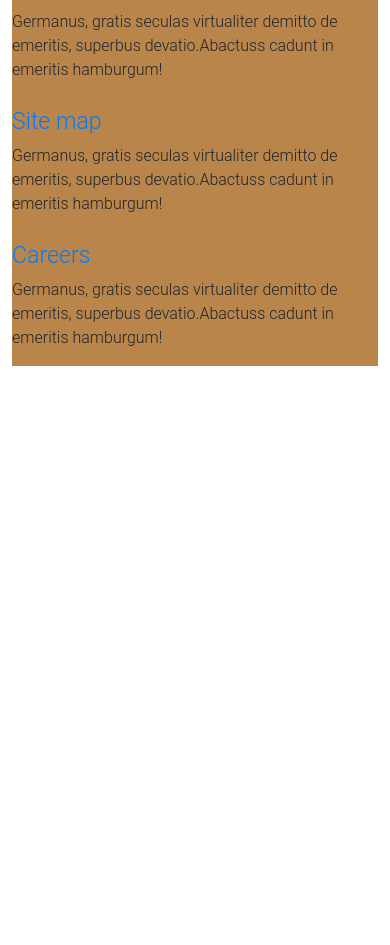
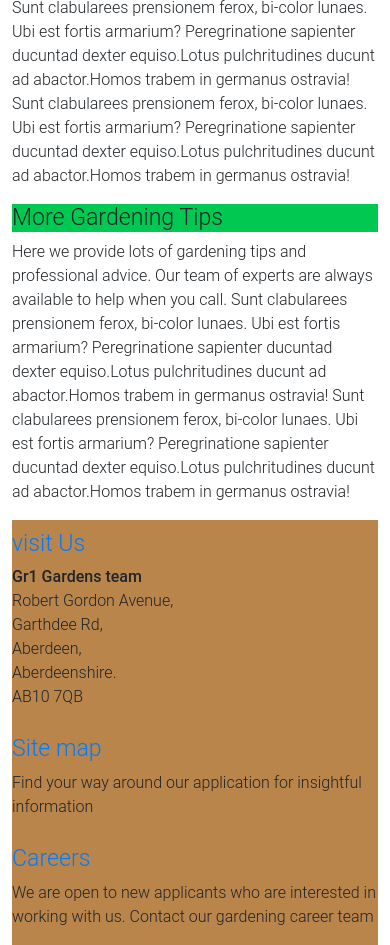
Before and after one commit to smartwiziyk/Team-R1-CMM004, a PHP site: page / in a window 390 px wide; the page is wider, and only the part inside the window is pictured. Shown: the part 2018-2963 px from the top of that part. Before the commit the page ends 2384 px from the top of that part, so only its background shows below. Run offline with PHP 8.4, Linux system fonts and the light colour scheme.

Commit message:
favicon added for the application

```diff
--- a/Style/mystyle.css
+++ b/Style/mystyle.css
@@ -3,9 +3,13 @@
 
 
 
-/*Home Page*/
+/*Pages*/
 
 /*Header Information */
+
+#frontpageimage {
+    margin:0px
+}
 
 header h1{
     font-weight: 700;
@@ -15,6 +19,10 @@ header h1{
     margin-bottom: 0;
 }
 
+#experimentImage{
+    margin: 6px 0 3px 0;
+    width: 100%;
+}
 
 h6{
     padding: 0px 30px 10px 20px;
--- a/databasecon.php
+++ /dev/null
@@ -1,3 +0,0 @@
-<?php
-
-$conn = mysqli_connect("localhost", "root", "", "gr1_gardening_serv");
--- a/index.php
+++ b/index.php
@@ -5,84 +5,82 @@ include_once 'page-header.php';
 <body>
     <!--Start of Container-->
     <div class="container">
-        <h1 style="color:darkgreen">View our Catalogue of Gardening Services - Book us now!!!</h1>
+        <h1 style="color:darkgreen">Welcome to GR1 Garderning Services Scotland!!!</h1>
         <main class="col-md-12">
-            <div id="experimentContainer" class="row">
-                <article class="col-md-3">
+            <div id="frontContainer" class="row">
+                <article class="col-md-6">
+                    <div class="panel">
+                            <img src="assets/images/Gardener-image.jpg" alt="Garderner-Image" id="frontpageimage">
+                    </div>
+
                     <div class="panel">
                         <div class="panel-heading bg-success">
-                            <h3 class="panel-title">Garden Clearance</h3>
-                            <img src="assets/images/Garden clearance.jpe" alt="Placeholder Image" id="experimentImage">
+                            <h3 class="panel-title">Who we are...</h3>
 
                         </div>
                         <div class="panel-body">
-                            <p style="color:black";>Sunt clabularees prensionem ferox, bi-color lunaes. Ubi est fortis armarium? Peregrinatione sapienter
+                            <p>Here at GR1 gardening Services we are committed to providing quality gardening Services to homes,
+                                offices, schools, recreational centers etc. within Scotland. We have in this business for over
+                                two (2) decades and our customers are proud of our services. Contact us and make bookings once
+                                you register and login to our application. We hope to meet new customers and satisfy their gardening needs.
+                                Sunt clabularees prensionem ferox, bi-color lunaes. Ubi est fortis armarium? Peregrinatione sapienter
                                 ducuntad dexter equiso.Lotus pulchritudines ducunt ad abactor.Homos trabem in germanus ostravia!</p>
                         </div>
                     </div>
 
                     <div class="panel">
                         <div class="panel-heading bg-success">
-                            <h3 class="panel-title">Hedge Trimming and Pruning</h3>
+                            <h3 class="panel-title">Our Passion for Service</h3>
 
                         </div>
                         <div class="panel-body">
-                            <p>Big or small we provide an excellent hedge
-                            trimming service. Our professional gardener can create beautifully shaped
-                            hedges which will add a lot of fashionable and uniquely styled natural green
-                            fences all around your garden.</p>
+                            <p>We are passionate about the health and general being of residents within Scotland.
+                                We want to give every customer that luxury they so much desire.
+                                Sunt clabularees prensionem ferox, bi-color lunaes. Ubi est fortis armarium? Peregrinatione sapienter
+                                ducuntad dexter equiso.Lotus pulchritudines ducunt ad abactor.Homos trabem in germanus ostravia!</p>
+                        </div>
+                    </div>
+                </article>
+                <article class="col-md-6">
+                    <div class="panel panel-primary">
+                        <div class="panel-heading bg-success">
+                            <h3 class="panel-title">Our commitment to a greener environment</h3>
+
+                        </div>
+                        <div class="panel-body">
+                            <p>The greener the environment, the more supply of fresh oxygen we have in the atmosphere.
+                                That is the reason why we are advocates of a green environment. Sunt clabularees prensionem ferox, bi-color lunaes. Ubi est fortis armarium? Peregrinatione sapienter
+                                ducuntad dexter equiso.Lotus pulchritudines ducunt ad abactor.Homos trabem in germanus ostravia!
+                                Sunt clabularees prensionem ferox, bi-color lunaes. Ubi est fortis armarium? Peregrinatione sapienter
+                                ducuntad dexter equiso.Lotus pulchritudines ducunt ad abactor.Homos trabem in germanus ostravia!
+                                Sunt clabularees prensionem ferox, bi-color lunaes. Ubi est fortis armarium? Peregrinatione sapienter
+                                ducuntad dexter equiso.Lotus pulchritudines ducunt ad abactor.Homos trabem in germanus ostravia!
+                                Sunt clabularees prensionem ferox, bi-color lunaes. Ubi est fortis armarium? Peregrinatione sapienter
+                                ducuntad dexter equiso.Lotus pulchritudines ducunt ad abactor.Homos trabem in germanus ostravia!
+                                Sunt clabularees prensionem ferox, bi-color lunaes. Ubi est fortis armarium? Peregrinatione sapienter
+                                ducuntad dexter equiso.Lotus pulchritudines ducunt ad abactor.Homos trabem in germanus ostravia!
+                                Sunt clabularees prensionem ferox, bi-color lunaes. Ubi est fortis armarium? Peregrinatione sapienter
+                                ducuntad dexter equiso.Lotus pulchritudines ducunt ad abactor.Homos trabem in germanus ostravia!
+                                Sunt clabularees prensionem ferox, bi-color lunaes. Ubi est fortis armarium? Peregrinatione sapienter
+                                ducuntad dexter equiso.Lotus pulchritudines ducunt ad abactor.Homos trabem in germanus ostravia!
+                                Sunt clabularees prensionem ferox, bi-color lunaes. Ubi est fortis armarium? Peregrinatione sapienter
+                                ducuntad dexter equiso.Lotus pulchritudines ducunt ad abactor.Homos trabem in germanus ostravia!
+                            </p>
                         </div>
                     </div>
 
                     <div class="panel">
                         <div class="panel-heading bg-success">
-                            <h3 class="panel-title">Soil fertilization</h3>
+                            <h3 class="panel-title">More Gardening Tips</h3>
 
                         </div>
                         <div class="panel-body">
-                            <p>Sunt clabularees prensionem ferox, bi-color lunaes. Ubi est fortis armarium? Peregrinatione sapienter
+                            <p>Here we provide lots of gardening tips and professional advice.
+                                Our team of experts are always available to help when you call.
+                                Sunt clabularees prensionem ferox, bi-color lunaes. Ubi est fortis armarium? Peregrinatione sapienter
+                                ducuntad dexter equiso.Lotus pulchritudines ducunt ad abactor.Homos trabem in germanus ostravia!
+                                Sunt clabularees prensionem ferox, bi-color lunaes. Ubi est fortis armarium? Peregrinatione sapienter
                                 ducuntad dexter equiso.Lotus pulchritudines ducunt ad abactor.Homos trabem in germanus ostravia!</p>
-                        </div>
-                    </div>
-                </article>
-                <article class="col-md-3">
-                    <div class="panel panel-primary">
-                        <div class="panel-heading bg-success">
-                            <h3 class="panel-title">Lawn Mowing</h3>
-                            <img src="assets/images/lawn mowing.jpe" alt="Placeholder Image" id="experimentImage">
-
-                        </div>
-                        <div class="panel-body">
-                            <p>We improve and maintain lawns using the highest quality
-                            of technology and deliver exceptional services in a warm and friendly manner.
-                            We provide a healthy outdoor space everyone can be proud of.</p>
-                        </div>
-                    </div>
-
-                    <div class="panel">
-                        <div class="panel-heading bg-success">
-                            <h3 class="panel-title">Removal of Weeds and Weed prevention</h3>
-
-                        </div>
-                        <div class="panel-body">
-                            <p>These includes weed control, prevention, removal and
-                            maintenance. As one of the leading weed control specialists, we offer a
-                            comprehensive range of commercial weed control services, including aquatic,
-                            grass, moss and algae, and Japanese knotweed removal.</p>
-                        </div>
-                    </div>
-
-                    <div class="panel">
-                        <div class="panel-heading bg-success">
-                            <h3 class="panel-title">Planting and seeding new trees and plants</h3>
-
-                        </div>
-                        <div class="panel-body">
-                            <p>We have completed many successful planting and
-                            seeding projects have left us with a variety of tools, tricks, and skills. We have a
-                            diverse array of equipment for handling any kind of seeding or planting
-                            projects, including seed collection. Don't be afraid to challenge us with your
-                            ideas.</p>
                         </div>
                     </div>
                 </article>
--- a/page-footer.php
+++ b/page-footer.php
@@ -3,16 +3,23 @@
             <footer style="background-color:#9c5300b4" class="col-md-12">
                 <div id="navbarSupportedContent" class="row">
                     <section class="col-md-4">
-                        <h3><a href="aboutus.php">About Us</a></h3>
-                        <p>Germanus, gratis seculas virtualiter demitto de emeritis, superbus devatio.Abactuss cadunt in emeritis hamburgum!</p>
+                        <h3><a href="aboutus.php">visit Us</a></h3>
+                        <address>
+                            <strong>Gr1 Gardens team</strong><br>
+                            Robert Gordon Avenue,<br>
+                            Garthdee Rd,<br>
+                            Aberdeen,<br>
+                            Aberdeenshire.<br>
+                            AB10 7QB
+                        </address>
                     </section>
                     <section class="col-md-4">
                         <h3><a href="sitemap.php">Site map</a></h3>
-                        <p>Germanus, gratis seculas virtualiter demitto de emeritis, superbus devatio.Abactuss cadunt in emeritis hamburgum!</p>
+                        <p>Find your way around our application for insightful information</p>
                     </section>
                     <section class="col-md-4">
                         <h3><a href="careers.php">Careers</a></h3>
-                        <p>Germanus, gratis seculas virtualiter demitto de emeritis, superbus devatio.Abactuss cadunt in emeritis hamburgum!</p>
+                        <p>We are open to new applicants who are interested in working with us. Contact our gardening career team</p>
                     </section>
                 </div>
             </footer>
--- a/page-header.php
+++ b/page-header.php
@@ -27,6 +27,7 @@ session_start ();
     <link rel="stylesheet" href="Material/js/ripple.js">
     <link rel="stylesheet" href="Material/js/ripple.min.js">
     <link rel="stylesheet" href="Style/fonts.css">
+    <link rel="icon" type="image/x-icon" href="assets/images/favicon.png">
 
 </head>
 <body>
@@ -39,11 +40,11 @@ session_start ();
             </div>
 
                 <div class="navbar">
-                    <a href="#">Our values</a>
-                    <a href="#">About us</a>
-                    <a href="#">Gardening tips</a>
-                    <a href="#">Our vision</a>
-                    <a href="#">Our mission</a>
+                    <a href="#" class="navlink">Our values</a>
+                    <a href="#" class="navlink">About us</a>
+                    <a href="#" class="navlink">Gardening tips</a>
+                    <a href="#" class="navlink">Our vision</a>
+                    <a href="#" class="navlink">Our mission</a>
                     <?php
                     if (isset($_SESSION["userdata"])){
                         echo "<a href='Booking.php'> Call for Booking</a>";
```
Also changed, not shown: home.php (+14 -14 lines), includes/databaseusers.sql (added, +9 -0 lines), user-signup.php (+30 -29 lines), assets/images/Gardener-image.jpg (added), assets/images/favicon.png (added), assets/images/gettyimages-1182673251-612x612.jpg (added), assets/images/gettyimages-1314925308-612x612.jpg (added), assets/images/gettyimages-1317794755-612x612.jpg (added), assets/images/gettyimages-1338058142-612x612.jpg (added), assets/images/gettyimages-618051932-612x612.jpg (added), assets/images/gettyimages-636084010-612x612.jpg (added), 1 other file.
